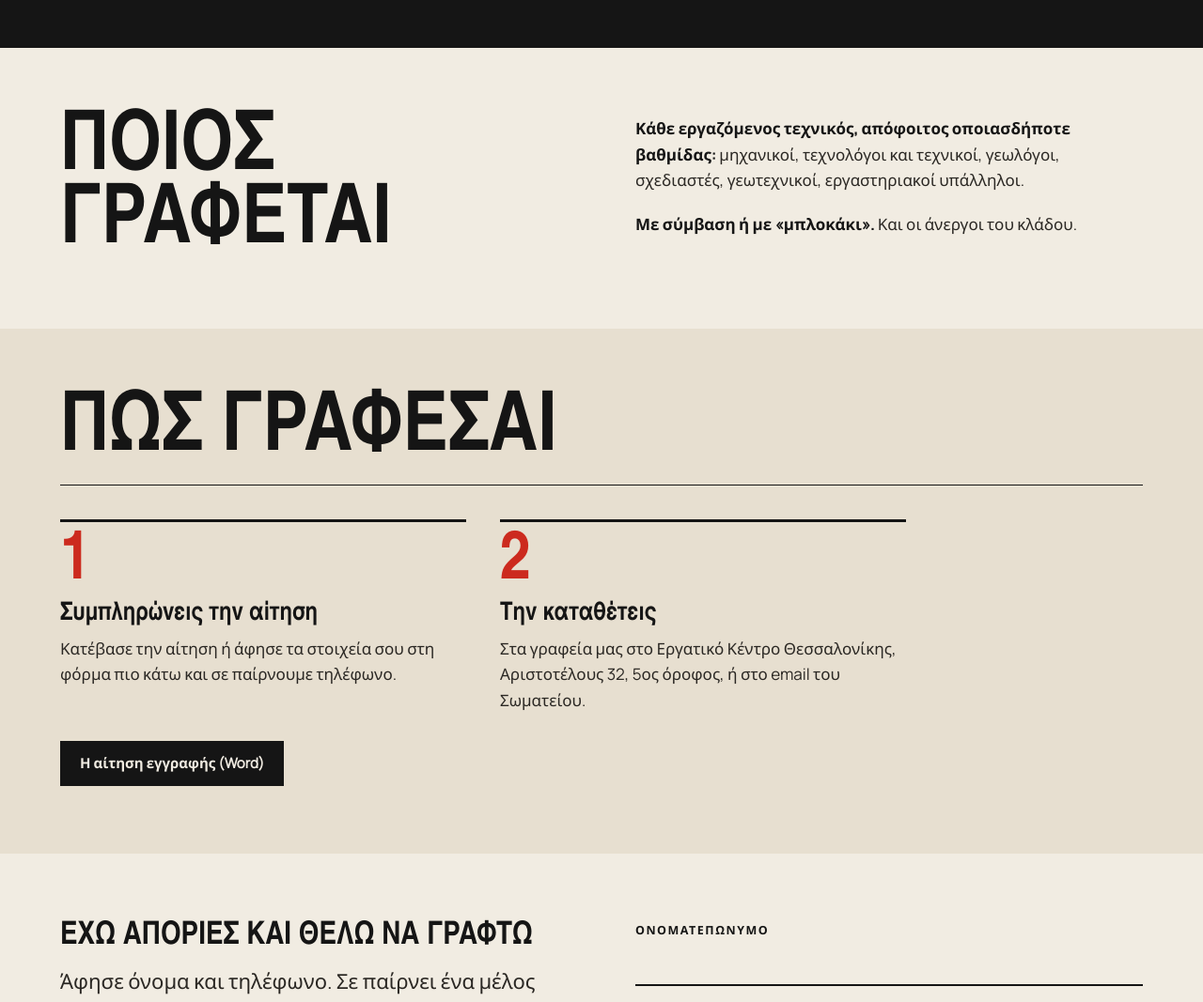
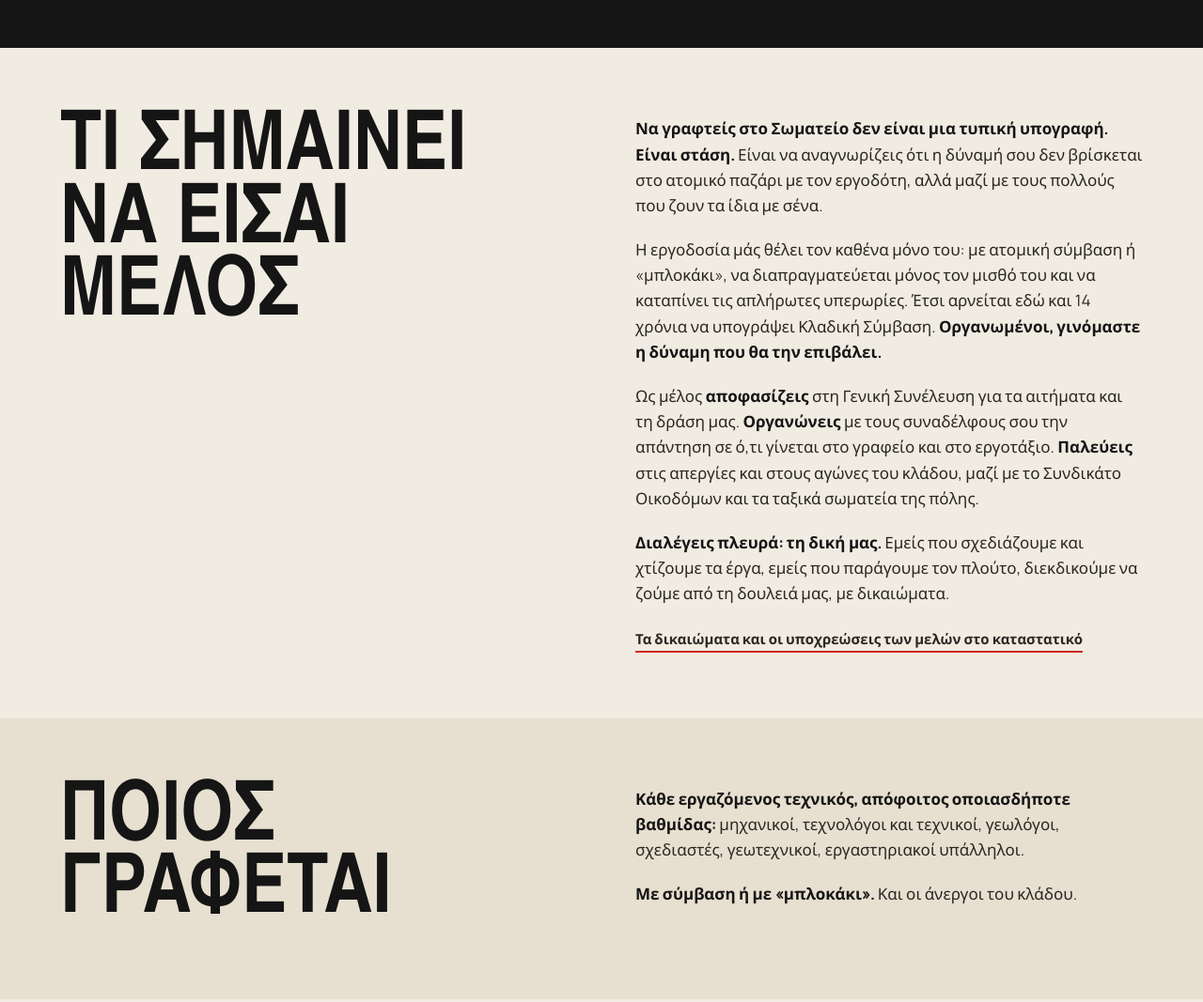
Before and after one commit to smtm-thess/site, an Astro site: page /melos in a window 1280 px wide. Shown: the part 860-1927 px from the top of the page at 94% size. Built offline with nearby package versions, Linux system fonts and the light colour scheme; Astro itself is replaced by a stand-in of ours; a web font is replaced by a local one.

Commit message:
Γίνε μέλος: νέα ενότητα «Τι σημαίνει να είσαι μέλος»
Το μέλος ως στάση: η δύναμή σου είναι μαζί με τους πολλούς. Φεύγει από τις
συχνές ερωτήσεις.

Co-Authored-By: Claude Opus 5.5 <noreply@anthropic.com>
Claude-Session: https://claude.ai/code/session_01ESugdHfdkTHMde25oyikZ6

```diff
--- a/src/pages/melos.astro
+++ b/src/pages/melos.astro
@@ -1,7 +1,7 @@
 ---
 import Base from '../layouts/Base.astro';
 import MailForm from '../components/MailForm.astro';
-import { UNION } from '../consts';
+import { UNION, YEARS_WITHOUT_SSE } from '../consts';
 import { u } from '../lib/url';
 ---
 <Base title="Γίνε μέλος" description="Πώς γράφεσαι στο Σωματείο Μισθωτών Τεχνικών Μακεδονίας. Με σύμβαση ή με «μπλοκάκι», και οι άνεργοι του κλάδου." active="melos">
@@ -13,7 +13,22 @@ import { u } from '../lib/url';
     </div>
   </section>
 
-  <section class="band" aria-labelledby="who-can">
+  <section class="band" aria-labelledby="what-means">
+    <div class="wrap split">
+      <div>
+        <h2 class="h2" id="what-means">ΤΙ ΣΗΜΑΙΝΕΙ ΝΑ ΕΙΣΑΙ ΜΕΛΟΣ</h2>
+      </div>
+      <div class="prose">
+        <p style="margin-top:0"><strong>Να γραφτείς στο Σωματείο δεν είναι μια τυπική υπογραφή. Είναι στάση.</strong> Είναι να αναγνωρίζεις ότι η δύναμή σου δεν βρίσκεται στο ατομικό παζάρι με τον εργοδότη, αλλά μαζί με τους πολλούς που ζουν τα ίδια με σένα.</p>
+        <p>Η εργοδοσία μάς θέλει τον καθένα μόνο του: με ατομική σύμβαση ή «μπλοκάκι», να διαπραγματεύεται μόνος τον μισθό του και να καταπίνει τις απλήρωτες υπερωρίες. Έτσι αρνείται εδώ και {YEARS_WITHOUT_SSE} χρόνια να υπογράψει Κλαδική Σύμβαση. <strong>Οργανωμένοι, γινόμαστε η δύναμη που θα την επιβάλει.</strong></p>
+        <p>Ως μέλος <strong>αποφασίζεις</strong> στη Γενική Συνέλευση για τα αιτήματα και τη δράση μας. <strong>Οργανώνεις</strong> με τους συναδέλφους σου την απάντηση σε ό,τι γίνεται στο γραφείο και στο εργοτάξιο. <strong>Παλεύεις</strong> στις απεργίες και στους αγώνες του κλάδου, μαζί με το Συνδικάτο Οικοδόμων και τα ταξικά σωματεία της πόλης.</p>
+        <p><strong>Διαλέγεις πλευρά: τη δική μας.</strong> Εμείς που σχεδιάζουμε και χτίζουμε τα έργα, εμείς που παράγουμε τον πλούτο, διεκδικούμε να ζούμε από τη δουλειά μας, με δικαιώματα.</p>
+        <p><a class="more" href={u('/katastatiko/#arthro-6')}>Τα δικαιώματα και οι υποχρεώσεις των μελών στο καταστατικό</a></p>
+      </div>
+    </div>
+  </section>
+
+  <section class="band band-2" aria-labelledby="who-can">
     <div class="wrap split">
       <div>
         <h2 class="h2" id="who-can">ΠΟΙΟΣ ΓΡΑΦΕΤΑΙ</h2>
@@ -25,7 +40,7 @@ import { u } from '../lib/url';
     </div>
   </section>
 
-  <section class="band band-2" aria-labelledby="how-join">
+  <section class="band" aria-labelledby="how-join">
     <div class="wrap">
       <div class="sec-head"><h2 class="h2" id="how-join">ΠΩΣ ΓΡΑΦΕΣΑΙ</h2></div>
       <ol class="steps steps-2">
@@ -36,7 +51,7 @@ import { u } from '../lib/url';
     </div>
   </section>
 
-  <section class="band" aria-labelledby="join-form-h">
+  <section class="band band-2" aria-labelledby="join-form-h">
     <div class="wrap split">
       <div>
         <h2 class="h3" id="join-form-h">ΕΧΩ ΑΠΟΡΙΕΣ ΚΑΙ ΘΕΛΩ ΝΑ ΓΡΑΦΤΩ</h2>
@@ -53,14 +68,13 @@ import { u } from '../lib/url';
     </div>
   </section>
 
-  <section class="band band-2" aria-labelledby="faq-h">
+  <section class="band" aria-labelledby="faq-h">
     <div class="wrap split">
       <div><h2 class="h2" id="faq-h">ΣΥΧΝΕΣ ΕΡΩΤΗΣΕΙΣ</h2></div>
       <div class="faq">
         <details open><summary>Θα το μάθει ο εργοδότης μου;</summary><p>Όχι από εμάς. Τα στοιχεία των μελών τα κρατά μόνο το Σωματείο και δεν τα δίνουμε σε κανέναν.</p></details>
         <details><summary>Δουλεύω με «μπλοκάκι». Μπορώ να γραφτώ;</summary><p>Ναι. Οι περισσότεροι συνάδελφοι με «μπλοκάκι» δουλεύουν με ωράριο και αφεντικό, σαν μισθωτοί. Παλεύουμε να καλύπτονται κι αυτοί από τη Σύμβαση.</p></details>
         <details><summary>Είμαι άνεργος. Μπορώ να γραφτώ;</summary><p>Ναι, το <a href={u('/katastatiko/#arthro-5')}>καταστατικό</a> δέχεται και τους άνεργους του κλάδου.</p></details>
-        <details><summary>Τι σημαίνει να είσαι μέλος;</summary><p>Ψηφίζεις και αποφασίζεις στη Γενική Συνέλευση, το ανώτατο όργανο του Σωματείου. Και μαζί με τους συναδέλφους σου οργανώνεις την απάντηση σε ό,τι γίνεται στη δουλειά.</p></details>
       </div>
     </div>
   </section>
```
